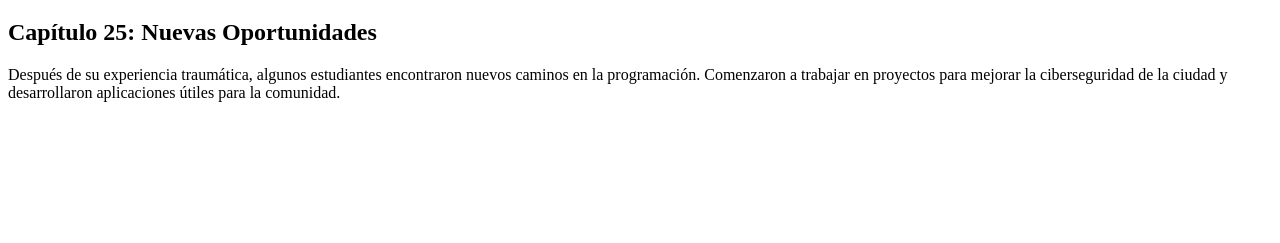
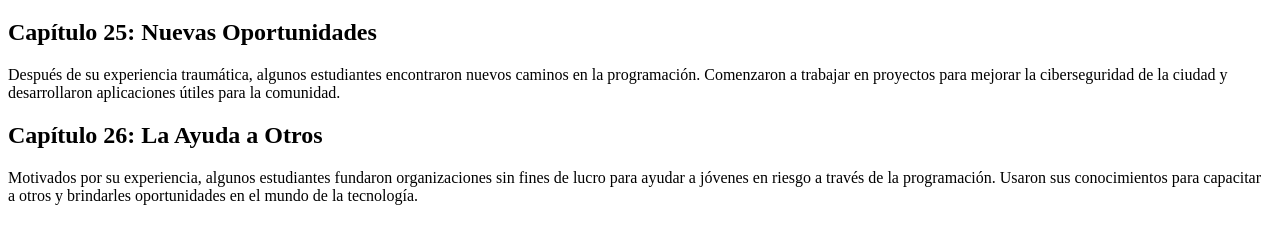
Before and after one commit to Horosh97/202309-w4ch1-daniel-andreu, a plain HTML site: page season09.html in a window 1280 px wide. Shown: the part 61-304 px from the top of the page. Drawn offline with Linux system fonts and the light colour scheme.

Commit message:
Add second episode to season09.html

```diff
--- a/season09.html
+++ b/season09.html
@@ -20,6 +20,15 @@
         comunidad.
       </p>
     </article>
+    <article>
+      <h2>Capítulo 26: La Ayuda a Otros</h2>
+      <p>Motivados por su experiencia, algunos estudiantes fundaron organizaciones sin fines de lucro para ayudar a
+        jóvenes en
+        riesgo a través de la programación. Usaron sus conocimientos para capacitar a otros y brindarles oportunidades
+        en el
+        mundo de la tecnología.
+      </p>
+    </article>
   </section>
 </body>
 
```
